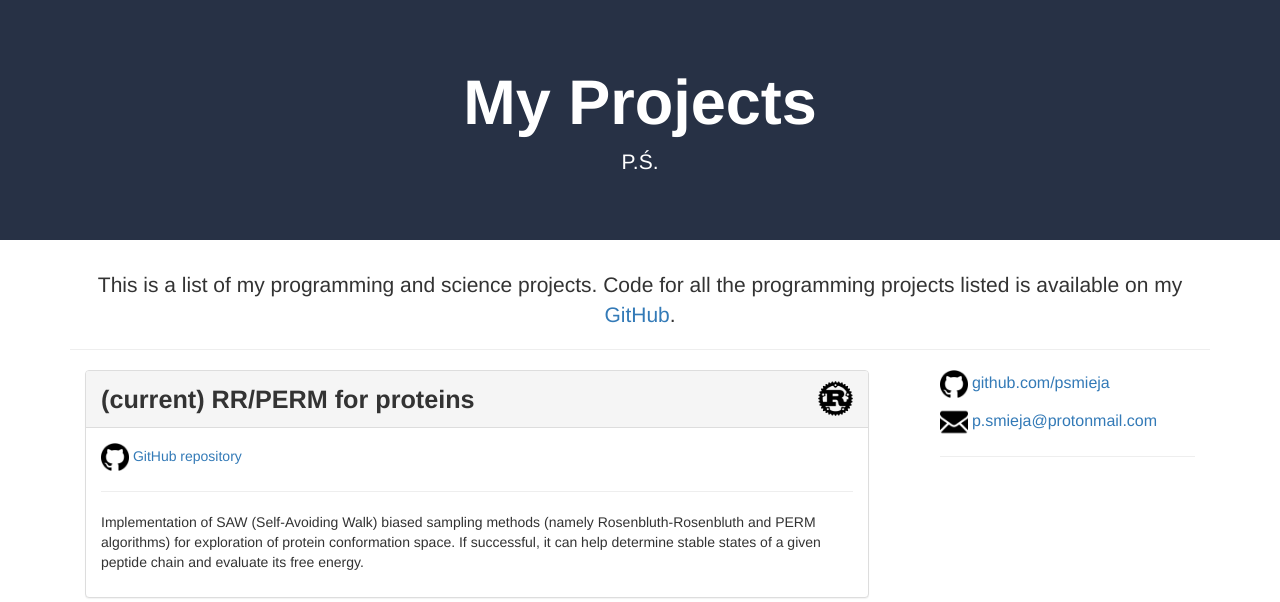
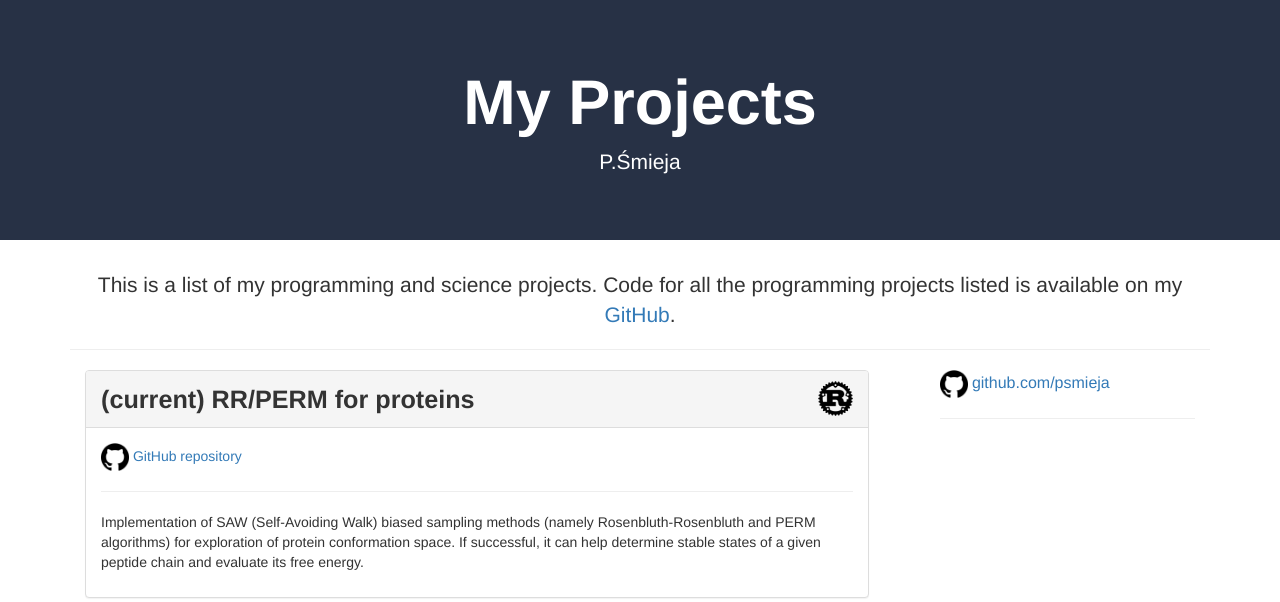
Before and after one commit to psmieja/portfolio, a Flask app: page / in a window 1280 px wide. Shown: the top 602 px of the page. Run offline with Flask 2, Linux system fonts and the light colour scheme; some libraries are stand-ins or nearby versions.

Commit message:
removed email address

```diff
--- a/templates/base.html
+++ b/templates/base.html
@@ -14,7 +14,7 @@
 <div class="jumbotron ">
     <div class="container text-center ">
         <h1>My Projects</h1>
-        <p>P.Ś.</p>
+        <p>P.Śmieja</p>
     </div>
 </div>
 <div class="container text-center">
@@ -30,10 +30,6 @@
             <p>
                 <img src="{{icon_path('github')}}" class="contact-logo">
                 <a href="https://github.com/psmieja" class="contact-link">github.com/psmieja</a>
-            </p>
-            <p>
-                <img src="{{icon_path('mail')}}" class="contact-logo">
-                <a href="p.smieja@protonmail.com" class="contact-link-mail">p.smieja@protonmail.com</a>
             </p>
             <hr>
         </div>
```
